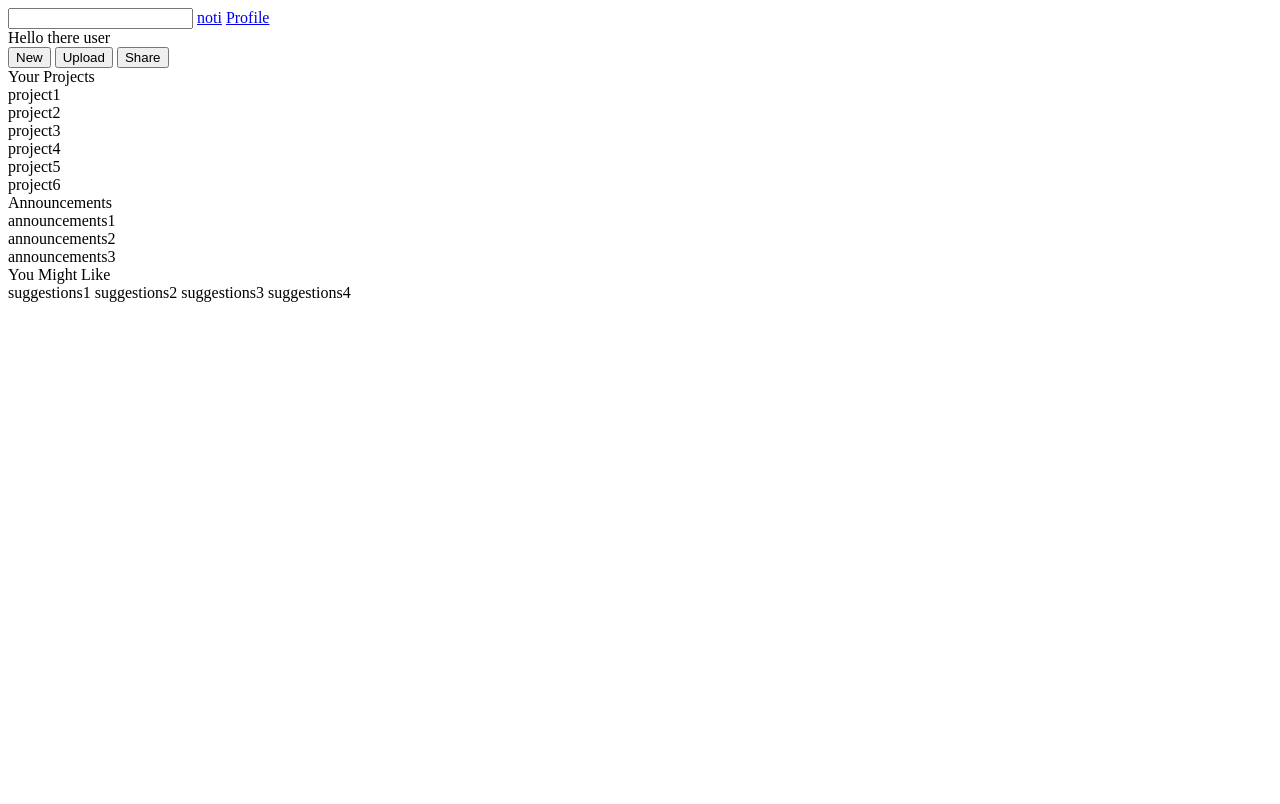
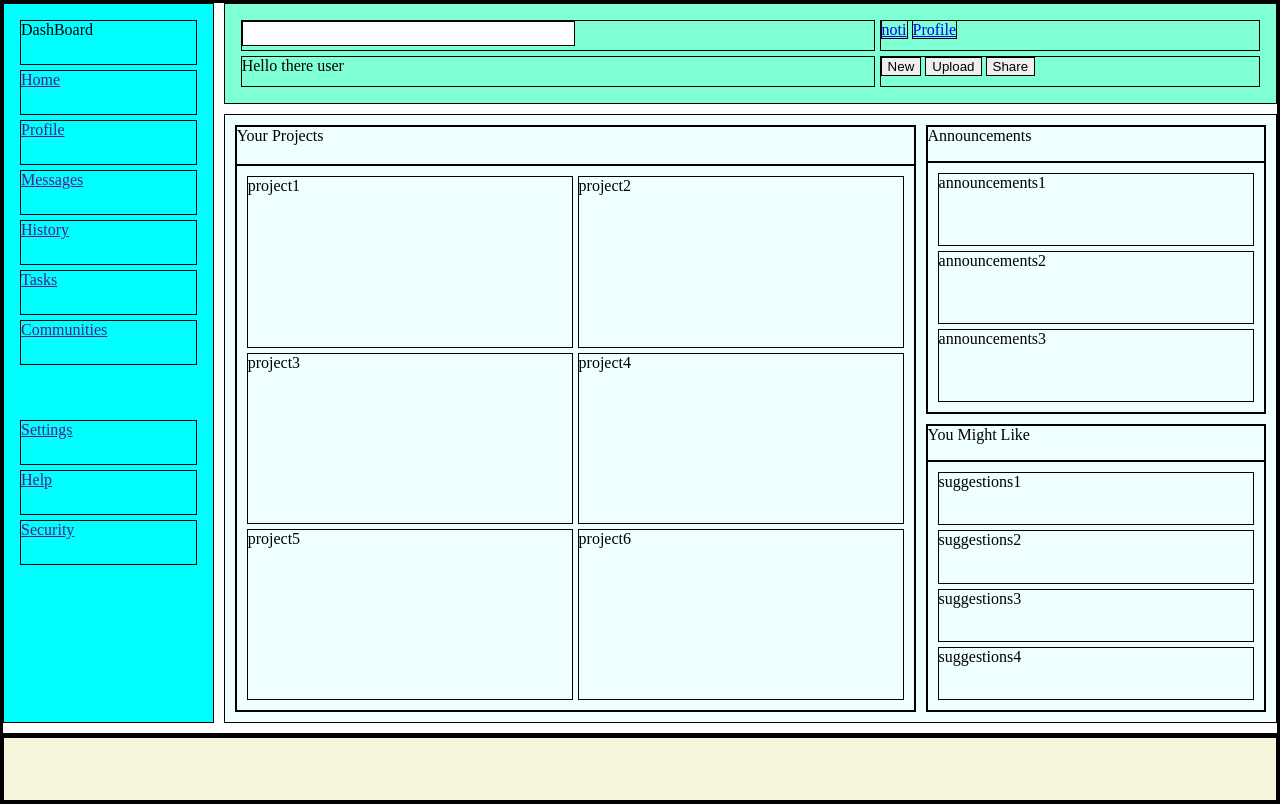
Before and after one commit to Akhil-ag001/Admin-Dashboard, a plain HTML site: page index.html in a window 1280 px wide. Drawn offline with Linux system fonts and the light colour scheme.

Commit message:
Layout completed

```diff
--- a/index.html
+++ b/index.html
@@ -4,38 +4,45 @@
     <meta charset="UTF-8">
     <meta http-equiv="X-UA-Compatible" content="IE=edge">
     <meta name="viewport" content="width=device-width, initial-scale=1.0">
+    <link rel="stylesheet" href="style.css">
     <title>Admin Dashboard</title>
 </head>
 <body>
+    <div class="container">
         <div class="sidebar">
-        <div class="sidebar-title"></div>
-        <a href="" class="side-link1"></a>
-        <a href="" class="side-link2"></a>
-        <a href="" class="side-link3"></a>
-        <a href="" class="side-link4"></a>
-        <a href="" class="side-link5"></a>
-        <a href="" class="side-link6"></a>
-        <a href="" class="side-link7"></a>
-        <a href="" class="side-link8"></a>
-        <a href="" class="side-link9"></a>
-        <a href="" class="side-link10"></a>
+            <div class="sidebar-title">DashBoard</div>
+            <a href="" class="side-link1">Home</a>
+            <a href="" class="side-link2">Profile</a>
+            <a href="" class="side-link3">Messages</a>
+            <a href="" class="side-link4">History</a>
+            <a href="" class="side-link5">Tasks</a>
+            <a href="" class="side-link6">Communities</a>
+            <br>
+            <a href="" class="side-link8">Settings</a>
+            <a href="" class="side-link9">Help</a>
+            <a href="" class="side-link10">Security</a>
         </div>
-
         <div class="header">
             <label for="search-bar">
                 <input type="search" to="search-bar">
             </label>
+            <div class="header-links">
                 <a href="#">noti</a>
                 <a href="#">Profile</a>
+            </div>
             <div class="greeting">Hello there user</div>
+            <div class="header-buttons">
                 <button type="button">New</button>
                 <button type="button">Upload</button>
                 <button type="button">Share</button>
             </div>
-
+        </div>
         <div class="main">
             <div class="projects">
-            <div class="projects-title">Your Projects</div>
+                <div class="project title">
+                    Your Projects
+                </div>
+                <div class="project content">
                     <div class="project1">project1</div>
                     <div class="project2">project2</div>
                     <div class="project3">project3</div>
@@ -43,27 +50,34 @@
                     <div class="project5">project5</div>
                     <div class="project6">project6</div>
                 </div>
-
+            </div>
             <div class="announcements">
-            <div class="announce-title">Announcements</div>
+                <div class="announcement title">
+                    Announcements
+                </div>
+                <div class="announcement content">
                     <div class="announcements1">announcements1</div>
                     <div class="announcements2">announcements2</div>
                     <div class="announcements3">announcements3</div>
                 </div>
-
+            </div>
             <div class="suggestions">
-            <div class="sugg-title">You Might Like</div>
-            <suggestions1>suggestions1</suggestions1>
-            <suggestions2>suggestions2</suggestions2>
-            <suggestions3>suggestions3</suggestions3>
-            <suggestions4>suggestions4</suggestions4>
+                <div class="suggestion title">
+                    You Might Like
+                </div>
+                <div class="suggestion content">
+                    <div class="suggestions1">suggestions1</div>
+                    <div class="suggestions2">suggestions2</div>
+                    <div class="suggestions3">suggestions3</div>
+                    <div class="suggestions4">suggestions4</div>
                 </div>
             </div>
-
+        </div>
         <div class="footer">
             <div class="my-links"></div>
             <div class="credits"></div>
         </div>
+    </div>
 
 </body>
 </html>
--- /dev/null
+++ b/style.css
@@ -0,0 +1,122 @@
+*{
+    border: 1px solid black;
+    box-sizing: border-box;
+}
+
+body{
+    margin: 0;
+    padding: 0;
+}
+
+.container{
+    margin: 0;
+    padding: 0;
+    height: 100vh;
+    display: grid;
+    grid-template-rows: 1.5fr 9fr 1fr;
+    grid-template-columns: 1fr 5fr;
+    gap: 10px;
+}
+
+.sidebar{
+    background-color: aqua;
+    grid-row: 1 / -2;
+}
+
+.header{
+    background-color: aquamarine;
+    grid-row: 1 / 2;
+    grid-column: 2 / -1;
+}
+
+.main{
+    background-color: azure;
+    grid-row: 2 / -2;
+    grid-column: 2 / -1;
+}
+
+.footer{
+    background-color: beige;
+    grid-row: -2 / -1;
+    grid-column: 1 / -1;;
+}
+
+/* Layout for Sidebar */
+
+.sidebar{
+    padding: 1em;
+    display: grid;
+    gap: 5px;
+    grid-template-columns: 1fr;
+    grid-auto-rows: max(45px, 5%);
+    grid-auto-flow: row;
+}
+
+/* Layout for Header */
+
+.header{
+    display: grid;
+    gap: 5px;
+    padding: 1em;
+    grid-template-rows: 1fr 1fr;
+    grid-template-columns: 5fr 3fr;
+}
+
+input{
+    width: 25em;
+    padding: 0.3em;
+}
+
+/* Layout for Main Content */
+
+.main{
+    display: grid;
+    gap: 10px;
+    padding: 10px;
+    grid-template-rows: 1fr 1fr;
+    grid-template-columns: 2fr 1fr;
+}
+
+.projects{
+    grid-row: 1 / 3;
+}
+
+.projects{
+    display: grid;
+    grid-template-rows: 1fr 14fr;
+}
+
+.project.content{
+    height: 100%;
+    display: grid;
+    grid-template-rows: 1fr 1fr 1fr;
+    grid-template-columns: 1fr 1fr;
+    gap: 5px;
+    padding: 10px;
+}
+
+.announcements{
+    display: grid;
+    grid-template-rows: 1fr 7fr;
+}
+
+.announcement.content{
+    height: 100%;
+    display: grid;
+    grid-template-rows: repeat(3, 1fr);
+    gap: 5px;
+    padding: 10px;
+}
+
+.suggestions{
+    display: grid;
+    grid-template-rows: 1fr 7fr;
+}
+
+.suggestion.content{
+    padding: 10px;
+    display: grid;
+    height: 100%;
+    grid-template-rows: repeat(4, 1fr);
+    gap: 5px;
+}
```
Lines whose indentation alone changed are shown as unchanged.
